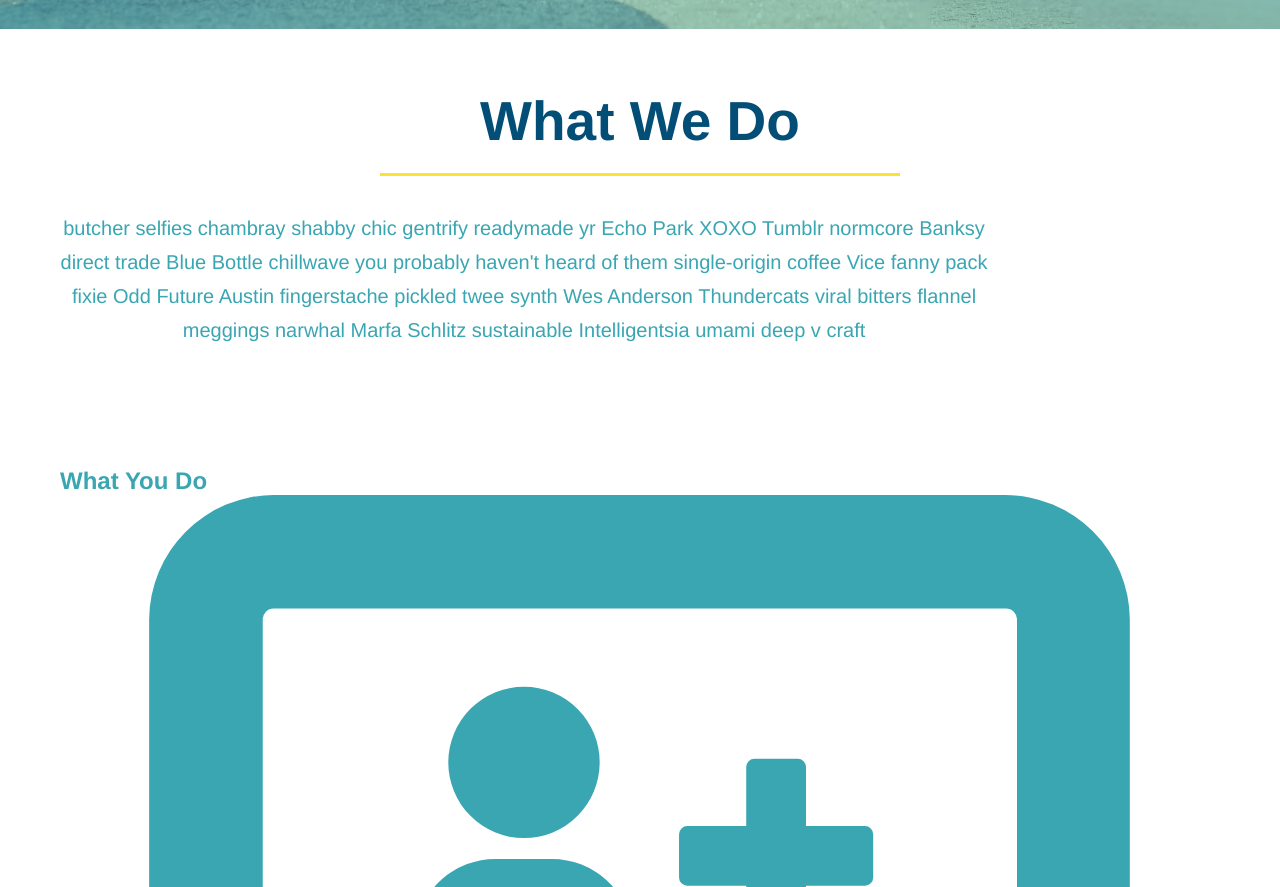
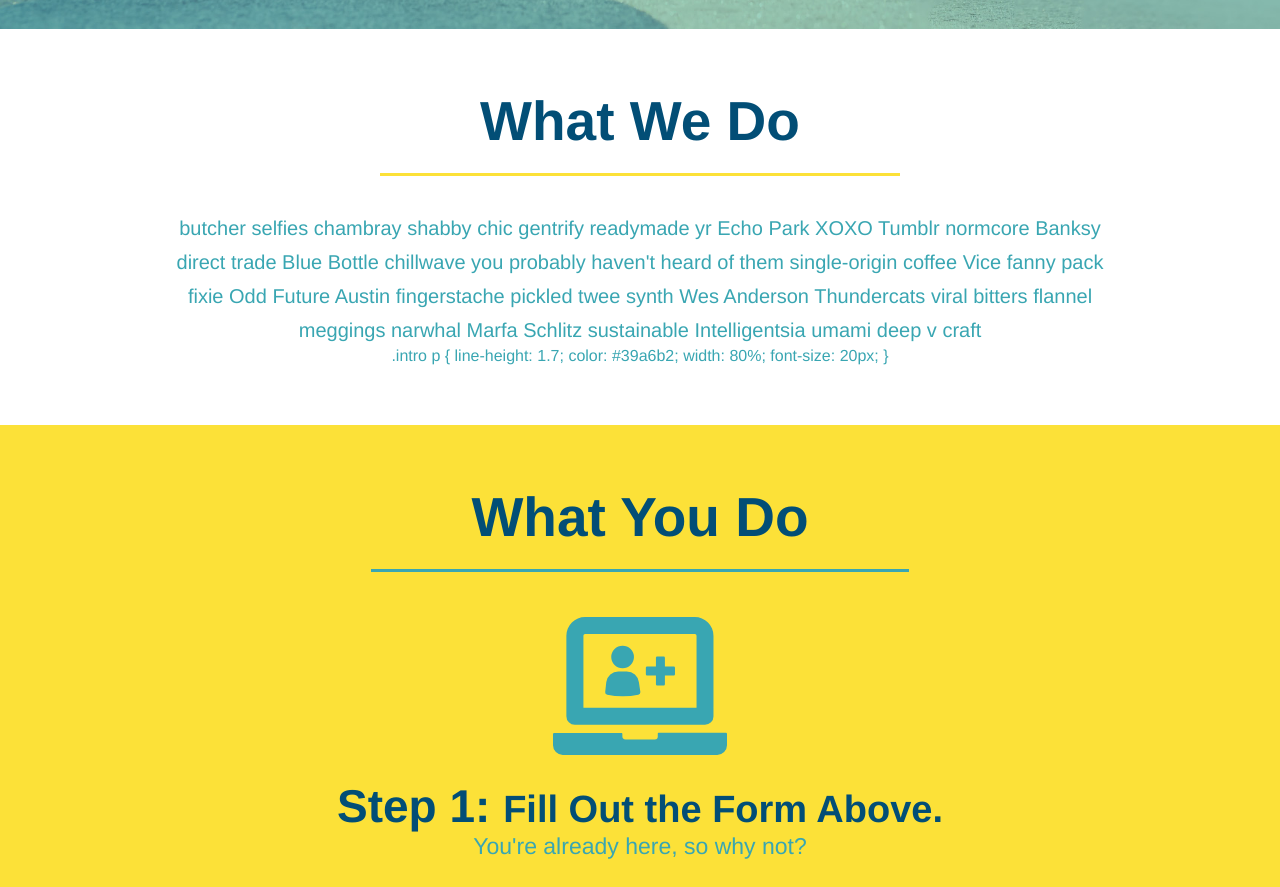
Before and after one commit to vdemel/run-buddy, a plain HTML site: page index.html in a window 1280 px wide. Shown: the part 653-1540 px from the top of the page. Drawn offline with Linux system fonts and the light colour scheme; files whose address does not match are found by name.

Commit message:
style what you do section

```diff
--- a/assets/css/style.css
+++ b/assets/css/style.css
@@ -144,14 +144,60 @@
   border-color: #fce138;
 }
 
-.intro h2 {
-  /* add this alongside your other declarations */
-  display: inline-block;
-}
-
 .intro p {
   line-height: 1.7;
   color: #39a6b2;
   width: 80%;
   font-size: 20px;
 }
+
+.intro p {
+  /* add this alongside your other declarations */
+  margin: 0 auto;
+}
+
+.steps {
+  text-align: center;
+  background: #fce138;
+}
+
+.section-title {
+  font-size: 55px;
+  color: #024e76;
+  margin-bottom: 35px;
+  padding: 0 100px 20px 100px;
+  display: inline-block;
+  border-bottom: 3px solid;
+}
+
+.primary-border {
+  border-color: #fce138;
+}
+
+.secondary-border {
+  border-color: #39a6b2;
+}
+
+.steps div {
+  margin-bottom: 80px;
+}
+
+.steps img {
+  width: 15%;
+  margin: 10px 0;
+}
+
+.steps h3 {
+  color: #024e76;
+  font-size: 46px;
+  margin-top: 10px;
+}
+
+.steps p {
+  color: #39a6b2;
+  font-size: 23px;
+}
+
+.steps span {
+  font-size: 38px;
+}
--- a/index.html
+++ b/index.html
@@ -70,38 +70,44 @@
 
         <!-- "what we do" section-->
         <section id="what-we-do" class="intro">
-            <h2>What We Do</h2>
+            <h2 class="section-title primary-border">What We Do</h2>
             <p>
                 butcher selfies chambray shabby chic gentrify readymade yr Echo Park XOXO Tumblr normcore Banksy direct trade Blue Bottle chillwave you probably haven't heard of them single-origin coffee Vice fanny pack fixie Odd Future Austin fingerstache pickled twee synth Wes Anderson Thundercats viral bitters flannel meggings narwhal Marfa Schlitz sustainable Intelligentsia umami deep v craft
-              </p>
+              </p>.intro p {
+                line-height: 1.7;
+                color: #39a6b2;
+                width: 80%;
+                font-size: 20px;
+              }
+
         </section>
 
         <!-- "what you do" section-->
-        <section id="what-you-do">
-            <h2>What You Do</h2>
+        <section id="what-you-do" class="steps">
+            <h2 class="section-title secondary-border">What You Do</h2>
 
             <div>
                 <!-- insert this img element -->
                 <img src="./assets/images/step-1.svg" alt="" />
-                <h3>Step 1: Fill Out the Form Above.</h3>
+                <h3>Step 1: <span>Fill Out the Form Above.</span></h3>
                 <p>You're already here, so why not?</p>
               </div>
 
               <div>
                 <img src="./assets/images/step-2.svg" alt="" />
-                <h3>Step 2: Consult with One of Our Trainers.</h3>
+                <h3>Step 2: <span>with One of Our Trainers.</span></h3>
                 <p>Are you here to build muscle, lose weight, or just feel good?</p>
               </div>
 
               <div>
                 <img src="./assets/images/step-3.svg" alt="" />
-                <h3>Step 3: Get Running.</h3>
+                <h3>Step 3: <span> Running.</span></h3>
                 <p>Hit the ground running (literally) once your trainer lays out your plan.</p>
               </div>
 
               <div>
                 <img src="./assets/images/step-4.svg" alt="" />
-                <h3>Step 4: See Results.</h3>
+                <h3>Step 4: <span> Results.</span></h3>
                 <p>Bi-weekly checkins with your trainer will keep you focused</p>
               </div>
         </section>
```
